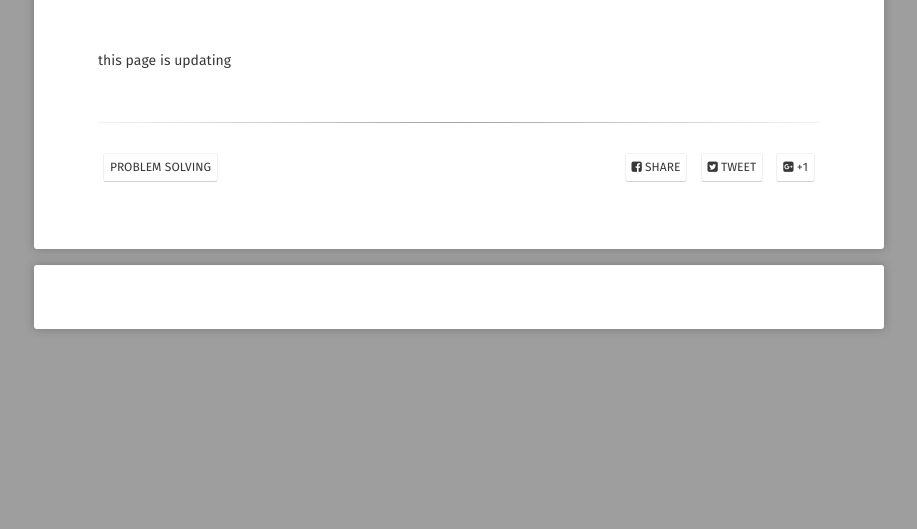
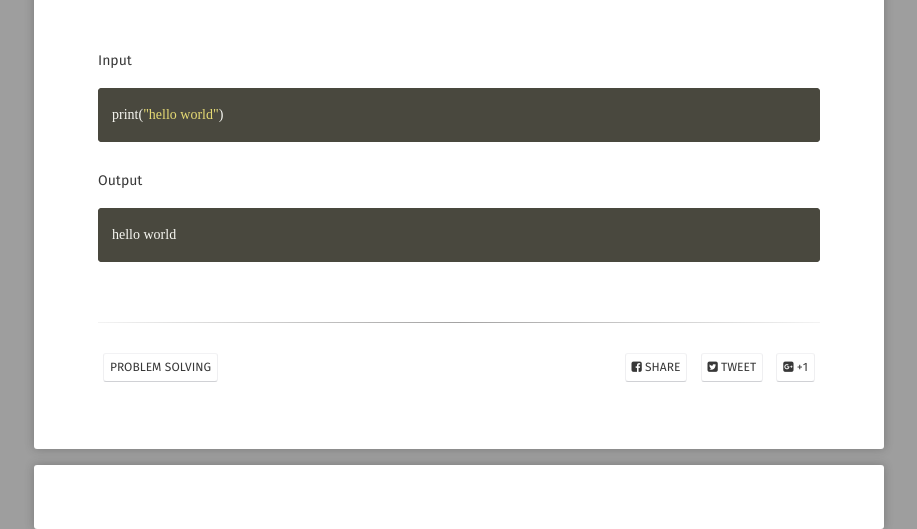
Before and after one commit to sohelkhanzz/mphs-edu.github.io, a Jekyll site: the page built from _posts/2019-10-25-TEDx-Macclesfield.md, in a window 1280 px wide. Shown: the part 570-1099 px from the top of the page, without its empty margins (181-1098 px from the left). Built offline with Jekyll 4.4.1, drawn with Linux system fonts in a browser that asks for light colours; nearby versions of some CDN libraries; some web fonts are replaced; comment, search, counter and statistics services are not loaded; a style sheet for code colours, icons or effects is not loaded; before the commit the page ends 964 px from its top, so only the background shows below that.

Commit message:
Update 2019-10-25-TEDx-Macclesfield.md

````diff
--- a/_posts/2019-10-25-TEDx-Macclesfield.md
+++ b/_posts/2019-10-25-TEDx-Macclesfield.md
@@ -7,4 +7,11 @@ tags: [problem solving]
 feature: https://raw.githubusercontent.com/rainsworth/rainsworth.github.io/master/assets/img/posts/TEDxMacc/tedx-macclesfield-2019-photo-148jpg_47726589062_o.jpg
 comments: true
 ---
-this page is updating
+Input
+```r
+print("hello world")
+```
+Output
+```r
+hello world
+```
````
